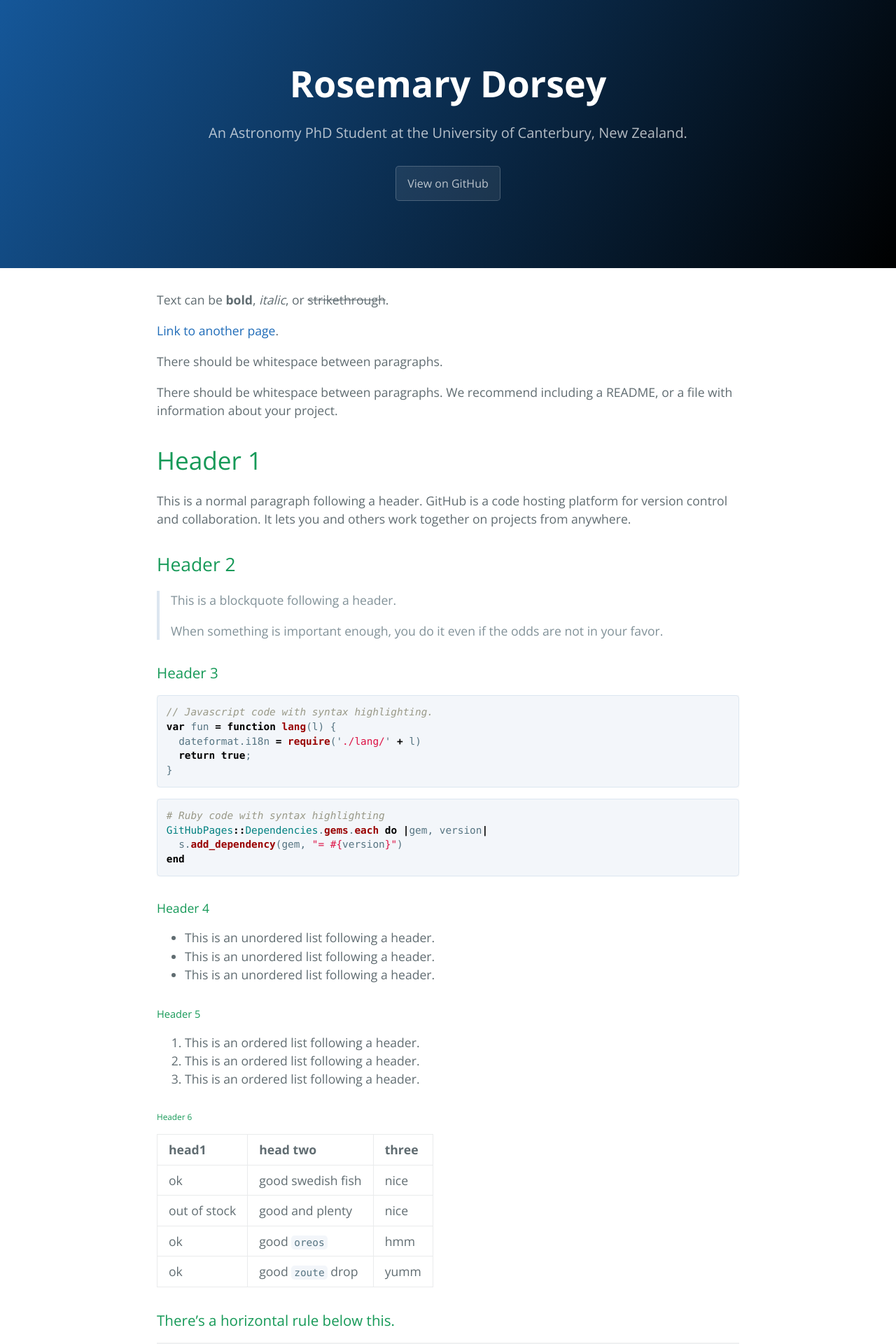
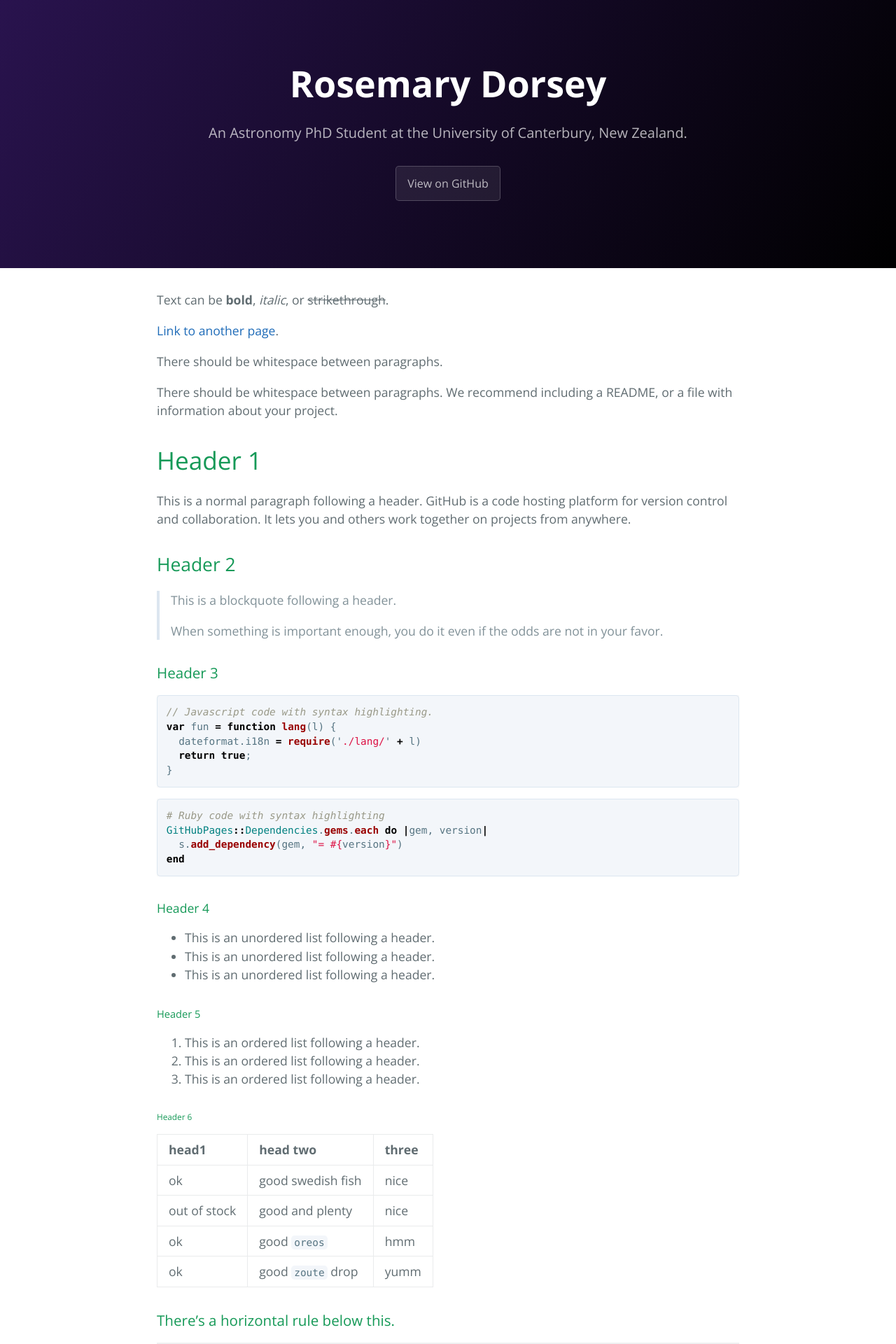
Before and after one commit to rcdorsey/rcdcorsey.github.io, a Jekyll site: the page built from index.md, in a window 1280 px wide. Shown: the top 1920 px of the page at 70% size. Built offline with Jekyll 4.4.1, drawn with Linux system fonts in a browser that asks for light colours.

Commit message:
Change header secondary colour to purple

```diff
--- a/_sass/variables.scss
+++ b/_sass/variables.scss
@@ -6,7 +6,7 @@ $medium-breakpoint: 42em !default;
 $header-heading-color: #fff !default;
 /*$header-bg-color: #159957 !default; original*/
 $header-bg-color: black;
-$header-bg-color-secondary: #155799 !default;
+$header-bg-color-secondary: #29134e !default;
 
 // Text
 $section-headings-color: #159957 !default;
```
